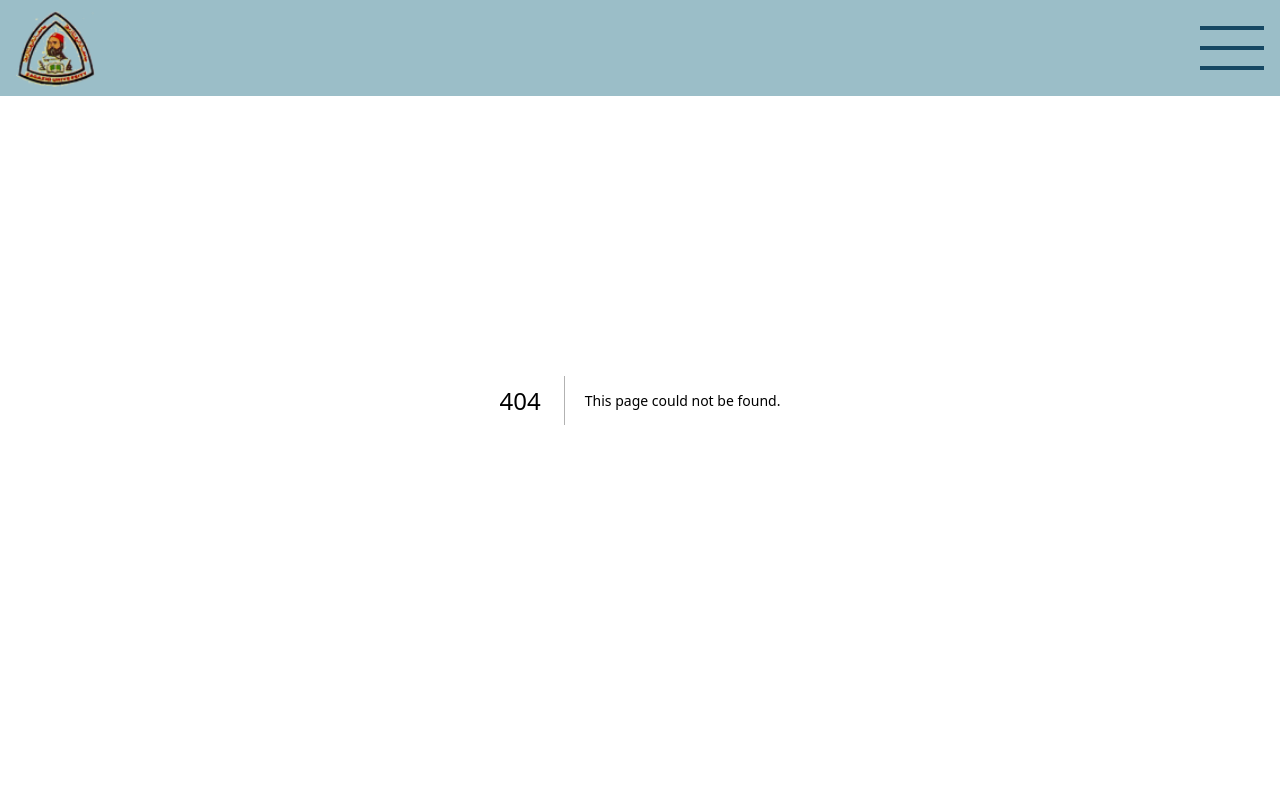
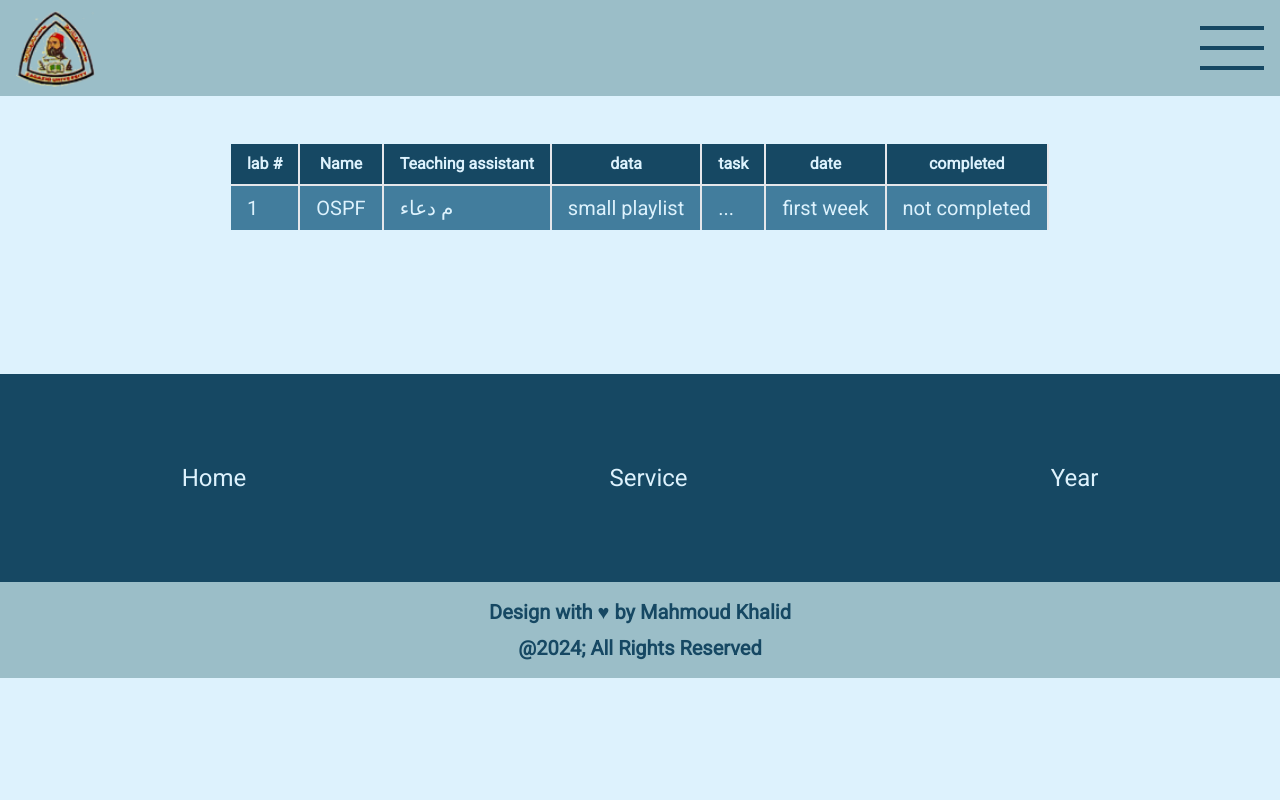
Before and after one commit to MahmoudKhalid22/college-site, a Next.js app: page /labs in a window 1280 px wide. Before the commit this address had no page. Shown: the top 800 px of the page. Built offline with nearby package versions, Linux system fonts and the light colour scheme.

Commit message:
chore: add pages for 4th year

```diff
--- a/app/components/Hero.tsx
+++ b/app/components/Hero.tsx
@@ -32,15 +32,13 @@ function Hero() {
             interactive materials to enhance your learning journey.
           </p>
         </div>
-        <button>
         <Link
           to="years"
           offset={-120}
-            className="bg-[#164863] text-white md:text-xl mx-auto md:mx-0  text-sm px-4 py-2 md:px-8 md:py-4 w-fit rounded-md md:rounded-xl hover:bg-[#2d5a73] transition-colors duration-300"
+          className="bg-[#164863] text-white md:text-xl mx-auto md:mx-0  text-sm px-4 py-2 md:px-8 md:py-4 w-fit rounded-md md:rounded-xl hover:bg-[#2d5a73] transition-colors duration-300 cursor-pointer"
         >
           go to academic years
         </Link>
-        </button>
       </div>
     </div>
   );
--- a/app/components/Navbar.tsx
+++ b/app/components/Navbar.tsx
@@ -47,7 +47,7 @@ const Navbar = () => {
           X
         </div>
         <li>
-          {/* <Link href="/"> */}
+          <Link href="/">
             <ScrollLink
               to="home"
               spy={true}
@@ -57,7 +57,7 @@ const Navbar = () => {
             >
               Home
             </ScrollLink>
-          {/* </Link> */}
+          </Link>
         </li>
         <li>
           <ScrollLink
--- /dev/null
+++ b/app/drives/page.tsx
@@ -0,0 +1,16 @@
+import Link from "next/link";
+import React from "react";
+
+const page = () => {
+  return (
+    <Link
+      href="https://drive.google.com/drive/folders/1TssnGRFv-Uo9XcjPF2wgjy_BOW6YsfPg"
+      className="block my-36 text-3xl font-semibold underline text-blue-600 px-8 "
+      target="_blank"
+    >
+      Our drive
+    </Link>
+  );
+};
+
+export default page;
--- /dev/null
+++ b/app/labs/page.tsx
@@ -0,0 +1,66 @@
+import Link from "next/link";
+import React from "react";
+
+const page = () => {
+  return (
+    <div className="my-36 mx-auto block">
+      <div></div>
+      <table className="table-auto mx-auto my-36 overflow-scroll">
+        <thead className="table-auto">
+          <tr>
+            <th className="py-2 px-4 bg-[#164863] border-r-2 border-r-[#dd2fd] text-[#ddf2fd]">
+              lab #
+            </th>
+            <th className="py-2 px-4 bg-[#164863] border-r-2 border-r-[#dd2fd] text-[#ddf2fd]">
+              Name
+            </th>
+            <th className="py-2 px-4 bg-[#164863] border-r-2 border-r-[#dd2fd] text-[#ddf2fd]">
+              Teaching assistant
+            </th>
+            <th className="py-2 px-4 bg-[#164863] border-r-2 border-r-[#dd2fd] text-[#ddf2fd]">
+              data
+            </th>
+            <th className="py-2 px-4 bg-[#164863] border-r-2 border-r-[#dd2fd] text-[#ddf2fd]">
+              task
+            </th>
+            <th className="py-2 px-4 bg-[#164863] border-r-2 border-r-[#dd2fd] text-[#ddf2fd]">
+              date
+            </th>
+            <th className="py-2 px-4 bg-[#164863] border-r-2 border-r-[#dd2fd] text-[#ddf2fd]">
+              completed
+            </th>
+          </tr>
+        </thead>
+        <tbody className="table-auto">
+          <tr>
+            <td className="py-2 px-4 bg-[#427D9D] text-xl border-r-2 border-[#dd2fd] text-[#ddf2fd] border-t-2 ">
+              1
+            </td>
+            <td className="py-2 px-4 bg-[#427D9D] text-xl border-r-2 border-[#dd2fd] text-[#ddf2fd] border-t-2 ">
+              OSPF
+            </td>
+            <td className="py-2 px-4 bg-[#427D9D] text-xl border-r-2 border-[#dd2fd] text-[#ddf2fd] border-t-2 ">
+              م دعاء
+            </td>
+            <td className="py-2 px-4 bg-[#427D9D] text-xl border-r-2 border-[#dd2fd] text-[#ddf2fd] border-t-2 ">
+              <Link href="https://youtube.com/playlist?list=PLwOi0lbgLBAg4fqQcEpb77tBsVBXLDqkQ&si=eyuqc9Ndq6s7DCL4">
+                small playlist
+              </Link>
+            </td>
+            <td className="py-2 px-4 bg-[#427D9D] text-xl border-r-2 border-[#dd2fd] text-[#ddf2fd] border-t-2 ">
+              ...
+            </td>
+            <td className="py-2 px-4 bg-[#427D9D] text-xl border-r-2 border-[#dd2fd] text-[#ddf2fd] border-t-2 ">
+              first week
+            </td>
+            <td className="py-2 px-4 bg-[#427D9D] text-xl border-r-2 border-[#dd2fd] text-[#ddf2fd] border-t-2 ">
+              not completed
+            </td>
+          </tr>
+        </tbody>
+      </table>
+    </div>
+  );
+};
+
+export default page;
--- /dev/null
+++ b/app/projects/page.tsx
@@ -0,0 +1,12 @@
+import React from "react";
+
+const page = () => {
+  return (
+    <div className="my-36 mx-8">
+      <div>Graduation project</div>
+      <div>Database Project</div>
+    </div>
+  );
+};
+
+export default page;
--- /dev/null
+++ b/app/subjects/page.tsx
@@ -0,0 +1,36 @@
+import Link from "next/link";
+import React from "react";
+
+const page = () => {
+  return (
+    <div className="my-36 mx-8 flex flex-col gap-16">
+      {/* 01 */}
+      <div>
+        <div className="text-lg md:text-3xl font-bold text-[#164863]">
+          Control
+        </div>
+        <Link
+          href="https://youtube.com/playlist?list=PL4e8hp_HqsK7z45q4FBlSPOwabQKQ6yLb&si=Wl7Er8oj4DX46h_H"
+          target="_blank"
+          className="text-sm md:text-lg  text-[#427D9D]"
+        >
+          Playlist
+        </Link>
+      </div>
+      {/* 02 */}
+      <div>
+        <div className="text-lg md:text-3xl font-bold text-[#164863]">
+          Database
+        </div>
+        <Link
+          href="https://www.youtube.com/playlist?list=PL-0U9ZaNkpzMHh2kRa7nVJUIJ2Verpmpj"
+          className="text-sm md:text-lg  text-[#427D9D]"
+        >
+          Playlist
+        </Link>
+      </div>
+    </div>
+  );
+};
+
+export default page;
--- /dev/null
+++ b/app/tables/page.tsx
@@ -0,0 +1,25 @@
+import React from "react";
+import main from "../../public/main.png";
+import Image from "next/image";
+import labs from "../../public/labs.jpg";
+
+function page() {
+  return (
+    <div className="my-36 mx-12">
+      <div className="mb-12">
+        <h3 className="mb-6 text-3xl font-semibold text-[#164863]">
+          Lectures Table
+        </h3>
+        <Image src={main} alt="table of lectures" />
+      </div>
+      <div>
+        <h3 className="mb-4 text-3xl font-semibold text-[#164863]">
+          Labs Table
+        </h3>
+        <Image src={labs} alt="table of lectures" />
+      </div>
+    </div>
+  );
+}
+
+export default page;
--- a/app/year/page.tsx
+++ b/app/year/page.tsx
@@ -1,11 +1,38 @@
-import React from "react";
+"use client";
+import Link from "next/link";
+import React, { useState } from "react";
 
 const Year = () => {
+  const [isOpen, setIsOpen] = useState(false);
   return (
-    <div className="mb-16 mt-36">
-      Lorem ipsum dolor sit amet consectetur adipisicing elit. Atque fuga quo
-      magnam blanditiis optio vitae! Impedit quae beatae laboriosam in, nesciunt
-      ipsa eum earum fugit porro explicabo ab praesentium minus!
+    <div className="mb-16 mt-36 mx-8">
+      <button
+        className="py-4 px-6 text-2xl font-semibold text-center bg-[#427D9D] text-white rounded-md"
+        onClick={() => setIsOpen(!isOpen)}
+      >
+        Semester 2 🔽
+      </button>
+      <ul
+        className={`${
+          isOpen ? "h-auto max-h-[40rem]" : "max-h-0"
+        } flex flex-col items-start duration-300 overflow-hidden justify-start px-4 bg-[#164863] w-52 transition-all`}
+      >
+        <li className="text-xl text-white border-b-2 border-white py-4 block w-full hover:pl-4 cursor-pointer transition-all duration-300">
+          <Link href="/tables">tables</Link>
+        </li>
+        <li className="text-xl text-white border-b-2 border-white py-4 block w-full hover:pl-4 cursor-pointer transition-all duration-300">
+          <Link href="/labs">labs</Link>
+        </li>
+        <li className="text-xl text-white border-b-2 border-white py-4 block w-full hover:pl-4 cursor-pointer transition-all duration-300">
+          <Link href="/projects">projects</Link>
+        </li>
+        <li className="text-xl text-white border-b-2 border-white py-4 block w-full hover:pl-4 cursor-pointer transition-all duration-300">
+          <Link href="/subjects">subjects</Link>
+        </li>
+        <li className="text-xl text-white  py-4 block w-full hover:pl-4 cursor-pointer transition-all duration-300">
+          <Link href="/drives">drives</Link>
+        </li>
+      </ul>
     </div>
   );
 };
```
Also changed, not shown: public/labs.jpg (added), public/main.png (added). Lines whose indentation alone changed are shown as unchanged.
